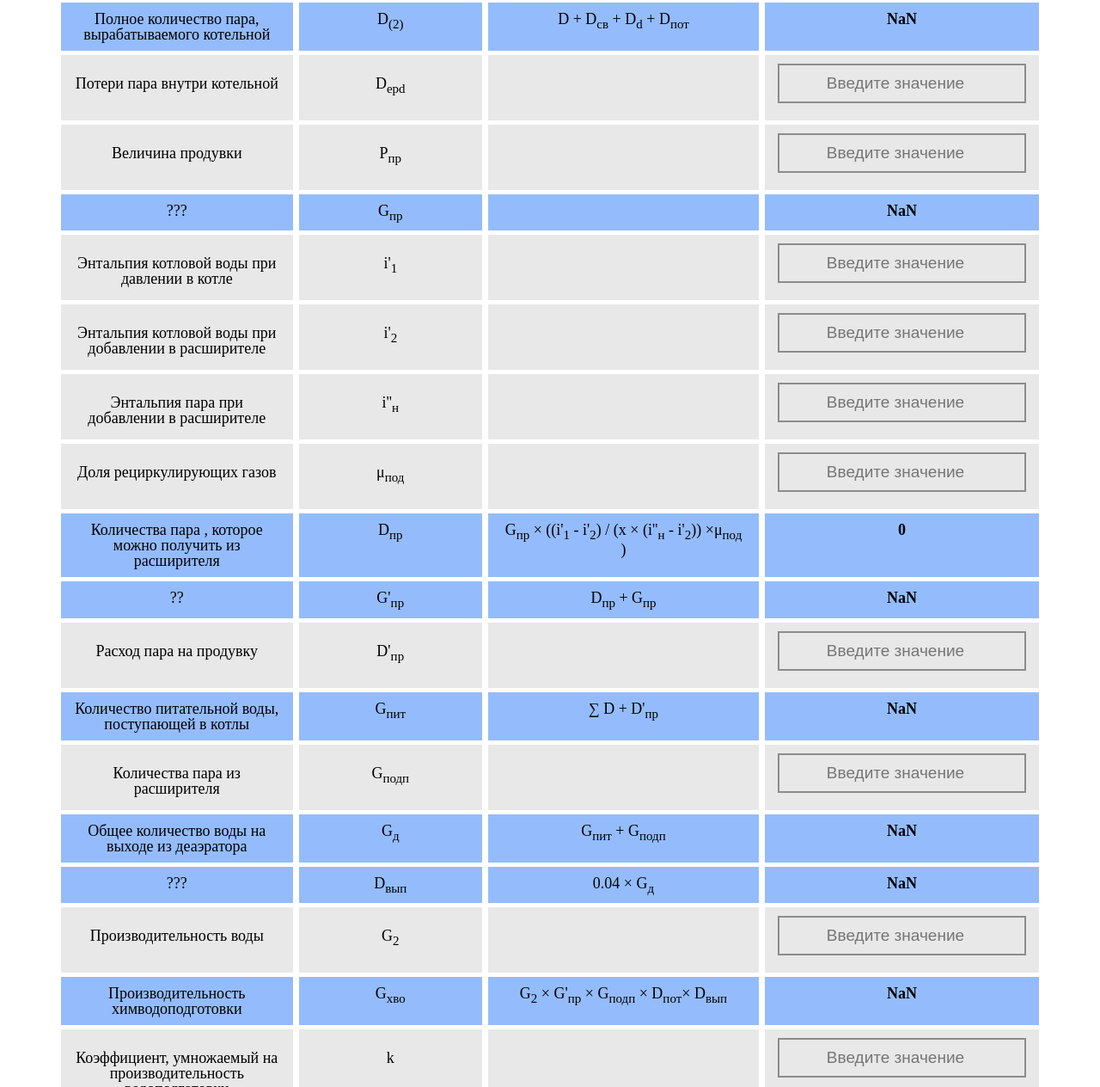
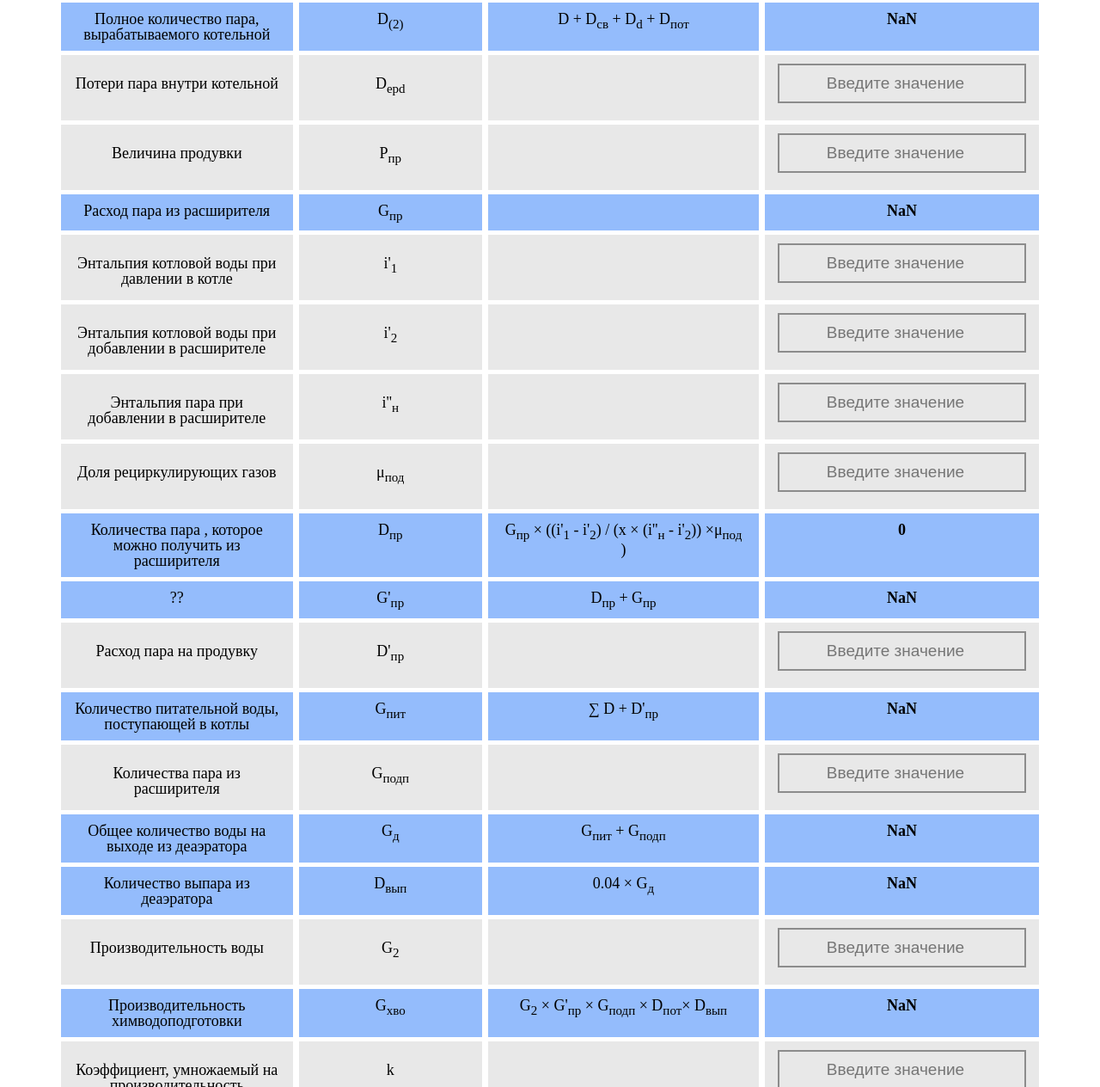
Before and after one commit to VlPan/VlPan.github.io, a plain HTML site: page mat/index.html in a window 1280 px wide. Shown: the part 966-2230 px from the top of the page at 86% size. Drawn offline with Linux system fonts and the light colour scheme.

Commit message:
all names completed

```diff
--- a/mat/index.html
+++ b/mat/index.html
@@ -115,7 +115,7 @@
                         <td><input placeholder="Введите значение" type="number" ng-model="p_pr"></td>
                   </tr>
                   <tr class="r">
-                        <td>???</td>
+                        <td>Pасход пара из расширителя</td>
                         <td>G<sub>пр</sub></td>
                         <td></td>
                         <td  class="b">{{calcGpr(p_pr)}}</td>
@@ -185,7 +185,7 @@
                         <td  class="b">{{calcGd(g_podp)}}</td>
                   </tr>
                   <tr class="r">
-                        <td>???</td>
+                        <td>Количество выпара из деаэратора</td>
                         <td>D<sub>вып</sub></td>
                         <td>0.04 &#215 G<sub>д</sub></td>
                         <td  class="b">{{calcDvip()}}</td>
```
